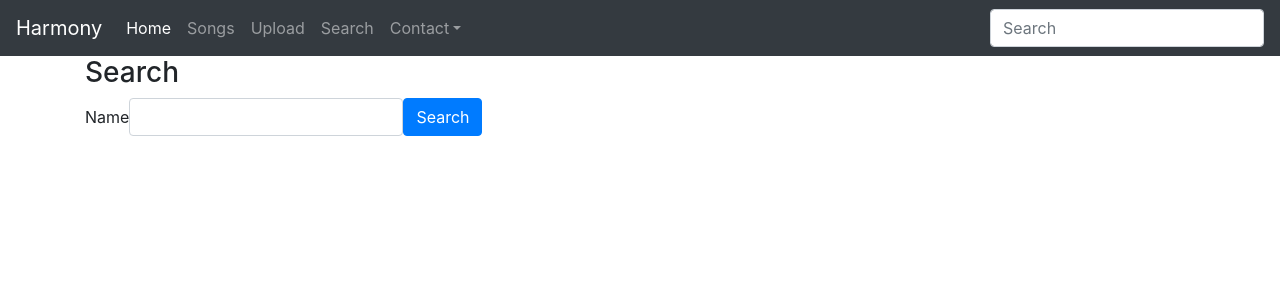
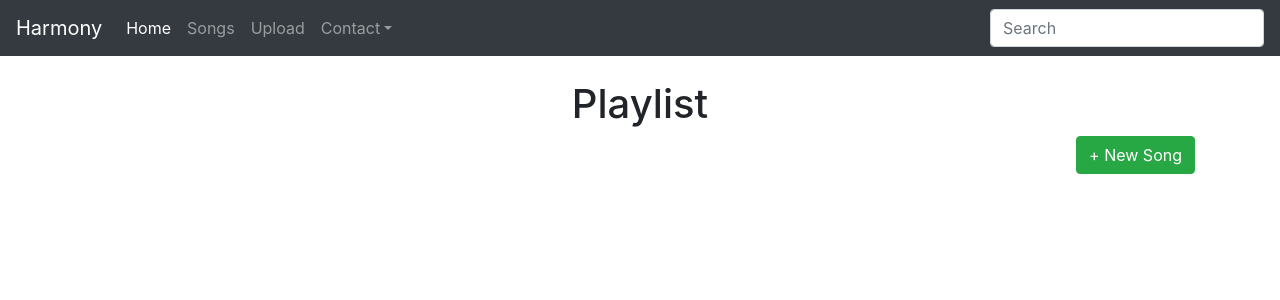
Before and after one commit to adwiteeya3/py_harmony, a Flask app: template templates/search.html in a window 1280 px wide. Shown: the top 300 px of the page. Run offline with Flask 2, Linux system fonts and the light colour scheme; the template is opened without the code that fills it, so the values that code supplies are empty; some libraries are stand-ins or nearby versions.

Commit message:
commit_7 - search feature added

```diff
--- a/app.py
+++ b/app.py
@@ -2,19 +2,15 @@ from flask import Flask, render_template, request, redirect, send_file
 from flask_sqlalchemy import SQLAlchemy
 import sqlite3
 from io import BytesIO
-#import flask_whooshalchemy as wa
-#from forms import SearchForm
-#from wtforms import Form, StringField
+from playsound import playsound
 
 app = Flask(__name__)
 app.config['SQLALCHEMY_DATABASE_URI'] = 'sqlite:///playlist.db'
 app.config['SQLALCHEMY_TRACK_MODIFICATIONS'] = False
-#app.config['WHOOSH_BASE'] = 'whoosh'
 
 db = SQLAlchemy(app)
 
 class Songs(db.Model):
-    #__searchable__ = ['title', 'artist', 'album']
 
     id = db.Column(db.Integer, primary_key=True)
     title = db.Column(db.String(100), default='N/A')
@@ -24,8 +20,6 @@ class Songs(db.Model):
 
     def __repr__(self):
         return '<Song %r>' % self.title
-
-#wa.whoosh_index(app, Songs)
 
 @app.route('/')
 def index():
@@ -47,10 +41,8 @@ def upload():
     if request.method == 'POST':
         files= request.files.getlist('inputFile')
         for file in files:
-            #song_title = request.form['title']
             song_artist = request.form['artist']
             song_album = request.form['album']
-            #file = Songs(title=file.filename, artist=file.filename, album=file.filename, data=file.read())
             file = Songs(title=file.filename, artist=song_artist, album=song_album, data=file.read())
             db.session.add(file)
             db.session.commit()
@@ -76,16 +68,30 @@ def edit(id):
     else:
         return render_template('edit.html', song= song)
 
-@app.route('/search')
-def search():
-    return render_template('search.html')
+@app.route('/songs/player/<int:id>', methods=['GET','POST'])
+def player(id):
+    song = Songs.query.get_or_404(id)
+    if request.method == 'POST':
+        return redirect('/songs')
+    else:
+        return render_template('player.html', song= song)
 
 @app.route('/songs/download/<int:id>', methods=['GET','POST'])
 def download(id):
     file_data = Songs.query.filter_by(id=id).first()
-    #file_data.title = request.form['title']
-    #return send_file(BytesIO(file_data.data), attachment_filename=file_data.title, as_attachment=True)
     return send_file(BytesIO(file_data.data), as_attachment=True, mimetype='audio/mpeg', attachment_filename=file_data.title)
+
+@app.route('/search_song')
+def search_result():
+    query = request.args.get('search')
+    print(query)
+    songs = Songs.query.filter(Songs.title.ilike('%'+query+'%')).all()
+    if not songs:
+        songs = Songs.query.filter(Songs.artist.ilike('%'+query+'%')).all()
+        if not songs:
+            songs = Songs.query.filter(Songs.album.ilike('%'+query+'%')).all()
+    print(songs)
+    return render_template('search.html', songs=songs)
 
 if __name__ == "__main__":
     app.run(debug=True)
--- a/requirements.txt
+++ b/requirements.txt
@@ -2,7 +2,7 @@ flask
 flask-sqlalchemy
 git+git://github.com/miguelgrinberg/flask-whooshalchemy.git
 pip install Flask-WTF
-
+playsound
 ///creating DB
 
 open python in terminal
--- a/templates/base.html
+++ b/templates/base.html
@@ -28,9 +28,6 @@
                 <li class="nav-item">
                     <a class="nav-link" href="/upload">Upload</a>
                 </li>
-                <li class="nav-item">
-                    <a class="nav-link" href="/search">Search</a>
-                </li>
                 <li class="nav-item dropdown">
                     <a class="nav-link dropdown-toggle" href="#" id="dropdown03" data-toggle="dropdown"
                         aria-haspopup="true" aria-expanded="false">Contact</a>
@@ -39,8 +36,8 @@
                     </div>
                 </li>
             </ul>
-            <form class="form-inline my-2 my-md-0">
-                <input class="form-control" type="text" placeholder="Search">
+            <form class="form-inline my-2 my-md-0" action={{ url_for('search_result') }} method="GET">
+                <input class="form-control" type="text"  name="search" placeholder="Search">
             </form>
         </div>
     </nav>
--- a/templates/search.html
+++ b/templates/search.html
@@ -5,13 +5,43 @@
 {% endblock %}
 
 {% block body %}
-<h3> Search </h3>
-<form class="form-inline" method="GET" action="search">
-    <div class="form-group">
-        <label for="query">Name</label>
-        <input type="text" class="form-control" name="query" id="query">
+
+
+<br>
+<div class="page-header">
+    <center>
+        <h1>Playlist</h1>
+    </center>
+    <a class="btn btn-success float-right" href="/upload">+ New Song</a>
+</div>
+<br>
+<br>
+{% for song in songs %}
+<br>
+
+<a href="/search">{{ song.title }} </a>
+<div class="form-row">
+    <div class="form-group col-md-6">
+        {% if songs.artist %}
+        <small> <b> Artist: </b> {{ song.artist }} </small>
+        {% else %}
+        <small> <b> Artist: </b> N/A </small>
+        {% endif %}
     </div>
-    <button type="submit" class="btn btn-primary">Search</button>
-</form>
+    <div class="form-group col-md-6">
+        {% if song.album %}
+        <small> <b> Album: </b> {{ song.album }}</small>
+        {% else %}
+        <small> <b>Album:</b> N/A </small>
+        {% endif %}
+    </div>
+</div>
+
+<a class="btn btn-danger" href='/songs/delete/{{song.id}}'>Delete</a>
+<a class="btn btn-primary" href='/songs/edit/{{song.id}}'>Edit</a>
+<a class="btn btn-primary" href='/songs/download/{{song.id}}'>Download</a>
+<hr>
+{% endfor %}
+
 
 {% endblock %}
```
Also changed, not shown: templates/player.html (+8 -1 lines), templates/songs.html (+2 -7 lines), 11 other files.
